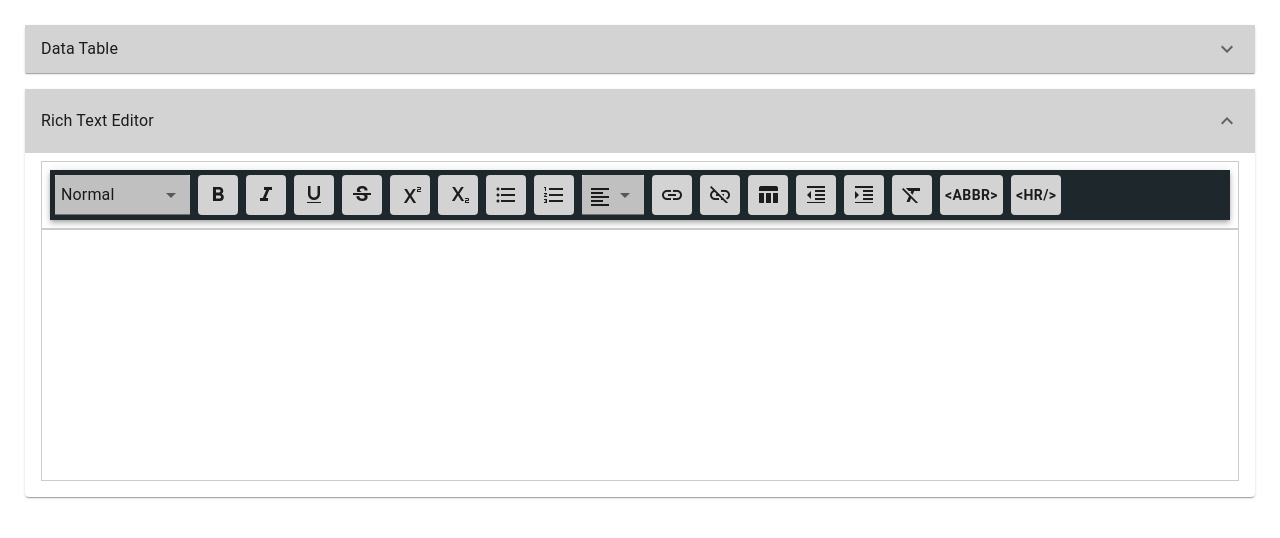
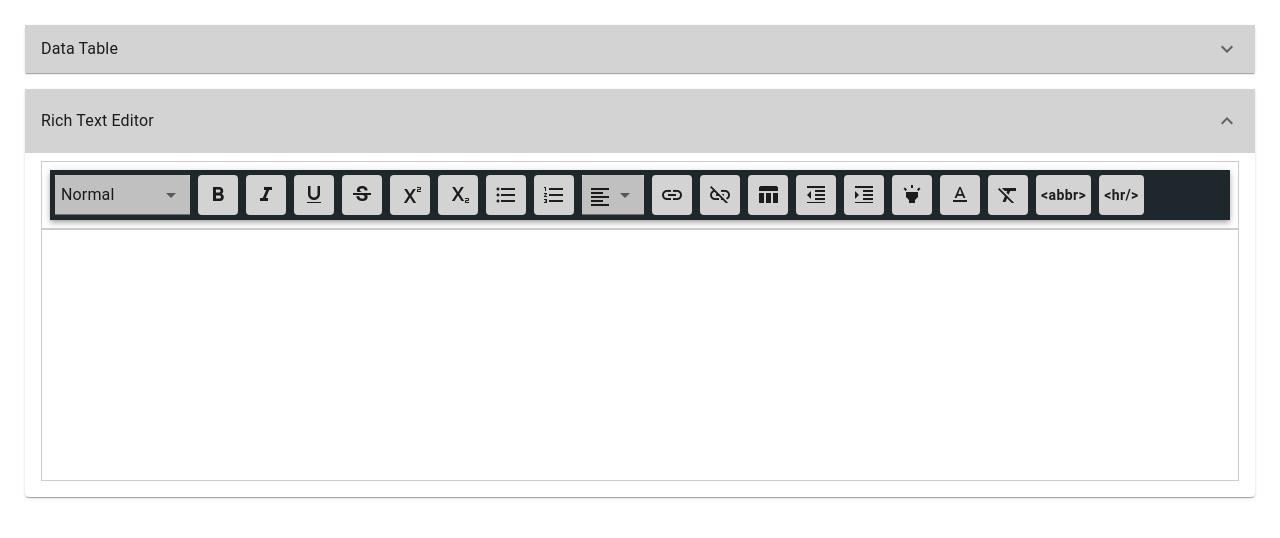
Before and after one commit to Gammaalpha/react-enhanced-components, a React (Create React App) app: page / in a window 1280 px wide. Shown: the top 538 px of the page. Built offline with nearby package versions, Linux system fonts and the light colour scheme; the HTML template or start-up script is replaced by a standard one.

Commit message:
text format working

```diff
--- a/src/core/RichTextEditor/CreateStyleButton.tsx
+++ b/src/core/RichTextEditor/CreateStyleButton.tsx
@@ -22,6 +22,9 @@ export function CreateStyleButton(buttonData: IToolbarButton) {
         },
         topPadding: {
             paddingTop: 4
+        },
+        transformNone: {
+            textTransform: 'none'
         }
     }));
 
@@ -61,9 +64,9 @@ export function CreateStyleButton(buttonData: IToolbarButton) {
                                                     <div>
                                                         <Icon>
                                                             {button.icon}
-                                                        </Icon> {button?.buttonText}
+                                                        </Icon> <span> {button?.buttonText}</span>
                                                     </div>
-                                                    : button?.buttonText}
+                                                    : <span> {button?.buttonText}</span>}
                                             </div>
                                         </Tooltip>
                                     </MenuItem>
@@ -72,12 +75,12 @@ export function CreateStyleButton(buttonData: IToolbarButton) {
                         </Tooltip>
                     </FormControl>
                     : <Tooltip placement={buttonData?.position ? buttonData.position : "top"} title={`${buttonData.tooltip}`}>
-                        <Button disabled={buttonData.disabled} aria-label={buttonData.ariaLabel} onMouseDown={(e: React.MouseEvent<HTMLButtonElement, MouseEvent>) => buttonData.callback(e)} className={buttonData.buttonStyle}>
+                        <Button disabled={buttonData.disabled} aria-label={buttonData.ariaLabel} onMouseDown={(e: React.MouseEvent<HTMLButtonElement, MouseEvent>) => buttonData.callback(e)} className={`${buttonData.buttonStyle} ${classes.transformNone}`}>
                             {buttonData?.icon !== '' ?
                                 <div><Icon className={classes.topPadding}>
                                     {buttonData.icon}
-                                </Icon> <strong>{buttonData?.buttonText}</strong></div>
-                                : <strong>{buttonData?.buttonText}</strong>}
+                                </Icon> <span><strong>{buttonData?.buttonText}</strong></span></div>
+                                : <span><strong>{buttonData?.buttonText}</strong></span>}
                         </Button>
                     </Tooltip>}
             </div>
--- a/src/core/RichTextEditor/CustomToolbar/CustomToolbar.tsx
+++ b/src/core/RichTextEditor/CustomToolbar/CustomToolbar.tsx
@@ -1,9 +1,10 @@
 import React, { useReducer, useEffect } from 'react'
-import { IndentDir, TextStyle, TextStyleType, IToolbarButton, IndentDirType, TextAlignmentType, TextAlignment, ListFormat, ListFormatType } from '../model/RichText';
+import { IndentDir, TextStyle, TextStyleType, IToolbarButton, IndentDirType, TextAlignmentType, TextAlignment, ListFormat, ListFormatType, BlockFormat, BlockFormatType } from '../model/RichText';
 import { makeStyles, createStyles, Theme, AppBar } from '@material-ui/core';
 import Toolbar from '@material-ui/core/Toolbar';
 import { CreateStyleButton } from '../CreateStyleButton';
 import './CustomToolbar.css'
+import { Quill } from 'react-quill';
 
 
 export interface IToolbar {
@@ -46,8 +47,6 @@ const useStyles = makeStyles((theme: Theme) => createStyles({
     selectEmpty: {
         marginRight: theme.spacing(1),
         backgroundColor: 'lightgray',
-        // minHeight: '25px',
-
         minWidth: '40px',
         '&:hover': {
             backgroundColor: 'darkgray'
@@ -60,7 +59,19 @@ const useStyles = makeStyles((theme: Theme) => createStyles({
             marginTop: 5
         }
     },
-
+    pullQuoteStyle: {
+        padding: 32,
+        borderLeft: 'none',
+        borderRight: 'none',
+        textAlign: 'center',
+        fontSize: 24,
+        margin: '28px 0 28px 0',
+        borderTop: '2px solid lightgray',
+        borderBottom: '2px solid lightgray',
+        '& span': {
+            fontStyle: 'italic',
+        }
+    },
     blockStyle: {
         marginTop: 2,
         marginBottom: 2,
@@ -85,13 +96,34 @@ const useStyles = makeStyles((theme: Theme) => createStyles({
     },
 }));
 
+let Parchment = Quill.import('parchment');
 
+let config = {
+    scope: Parchment.Scope.BLOCK,
+};
+
+let MClass = new Parchment.Attributor.Class('mark', 'style', config);
+Quill.register(MClass, true)
+
+let SizeClass = Quill.import('formats/size');
+SizeClass.whitelist = [
+    'small',
+    'medium',
+    'mediumplus',
+    'large',
+    'xlarge',
+    'xlargeplus',
+    'xxlarge',
+    'xxxlarge',
+    'xxlargeplus',
+    'super'];
+Quill.register(SizeClass, true);
 
 export default function CustomToolbar(props: IToolbar) {
     const classes = useStyles();
     const [state, setState] = useReducer((state: any, newState: any) =>
         ({ ...state, ...newState }),
-        { fontStyle: 'paragraph', alignment: 'left', selectedText: undefined, formats: {}, selectedUrl: undefined, urlDialog: false, tableDialog: false });
+        { fontStyle: 'paragraph', alignment: 'left', selectedText: undefined, formats: {}, selectedUrl: undefined, abbrDialog: false, fontColorDialog: false, highlightDialog: false, urlDialog: false, tableDialog: false });
 
     useEffect(() => {
         console.log("state updated:", state);
@@ -135,9 +167,13 @@ export default function CustomToolbar(props: IToolbar) {
     }
 
     const applyFormat = (name: string, value: any) => {
-
         const quill = getEditor();
-        quill.format(name, value);
+        if (name === 'mark') {
+            quill.format('mark', value);
+        }
+        else {
+            quill.format(name, value);
+        }
         setTimeout(() => {
             // console.log("applyFormat");
             handleChangeSelection(quill.getSelection(), undefined, undefined)
@@ -161,6 +197,18 @@ export default function CustomToolbar(props: IToolbar) {
 
     const CustomEditor =
     {
+        _onTextFormatClick(type: BlockFormat) {
+            if (type === BlockFormatType.paragraph) {
+                applyFormat("header", '');
+                return;
+            }
+            if (type === BlockFormatType.pullQuote) {
+                debugger;
+                applyFormat("mark", type);
+                return;
+            }
+            applyFormat("header", type);
+        },
         _onChangeIndentClick(direction: IndentDir) {
             // e.preventDefault();
             const quill = getEditor();
@@ -178,7 +226,6 @@ export default function CustomToolbar(props: IToolbar) {
             }
             applyFormat('script', scriptStyle)
         },
-
         _onStyleMarkClick(style: TextStyle) {
             // e.preventDefault()
             const newStyleValue = !state.formats[`${style}`];
@@ -195,6 +242,18 @@ export default function CustomToolbar(props: IToolbar) {
         _onListClick(listType: ListFormat) {
             const newListValue = (listType === 'bullet' && state.formats.list === 'bullet') || (listType === 'ordered' && state.formats.list === 'ordered') ? false : listType;
             applyFormat('list', newListValue);
+        },
+        _onTextFormatColor() {
+
+        },
+        _onTextHighlight() {
+
+        },
+        _onAbbrInsert() {
+
+        },
+        _onHrInsert() {
+
         }
     }
 
@@ -219,7 +278,7 @@ export default function CustomToolbar(props: IToolbar) {
                     tooltip: '',
                     buttonText: 'Header 1',
                     ariaLabel: 'Header 1 Selection',
-                    callback: (e: React.MouseEvent<HTMLButtonElement, MouseEvent>) => e.preventDefault(),
+                    callback: (e: React.MouseEvent<HTMLButtonElement, MouseEvent>) => CustomEditor._onTextFormatClick(BlockFormatType.headingOne),
                     position: 'top',
                     buttonStyle: '',
                 },
@@ -232,7 +291,7 @@ export default function CustomToolbar(props: IToolbar) {
                     buttonText: 'Header 2',
 
                     ariaLabel: 'Header 2 Selection',
-                    callback: (e: React.MouseEvent<HTMLButtonElement, MouseEvent>) => e.preventDefault(),
+                    callback: (e: React.MouseEvent<HTMLButtonElement, MouseEvent>) => CustomEditor._onTextFormatClick(BlockFormatType.headingTwo),
                     position: 'top',
                     buttonStyle: '',
                 },
@@ -245,31 +304,42 @@ export default function CustomToolbar(props: IToolbar) {
                     buttonText: 'Header 3',
 
                     ariaLabel: 'Header 3 Selection',
-                    callback: (e: React.MouseEvent<HTMLButtonElement, MouseEvent>) => e.preventDefault(),
+                    callback: (e: React.MouseEvent<HTMLButtonElement, MouseEvent>) => CustomEditor._onTextFormatClick(BlockFormatType.headingThree),
                     position: 'top',
                     buttonStyle: '',
                 },
+                {
+                    key: 'header4',
+                    className: 'header4',
+                    value: 3,
+                    icon: '',
+                    tooltip: '',
+                    buttonText: 'Header 4',
 
+                    ariaLabel: 'Header 4 Selection',
+                    callback: (e: React.MouseEvent<HTMLButtonElement, MouseEvent>) => CustomEditor._onTextFormatClick(BlockFormatType.headingFour),
+                    position: 'top',
+                    buttonStyle: '',
+                },
+                {
+                    key: 'blockquote',
+                    icon: '',
+                    tooltip: '',
+                    buttonText: "Block Quote",
+                    value: 'blockquote',
+                    callback: (e: React.MouseEvent<HTMLButtonElement, MouseEvent>) => CustomEditor._onTextFormatClick(BlockFormatType.blockquote),
+                    ariaLabel: 'Block Quote formatting',
+                    position: 'top',
+                    buttonStyle: '',
+                },
                 {
                     key: 'pullQuote',
                     icon: '',
                     tooltip: '',
                     buttonText: "Pull Quote",
                     value: 'pullQuote',
-                    callback: (e: React.MouseEvent<HTMLButtonElement, MouseEvent>) => e.preventDefault()
-                    ,
+                    callback: (e: React.MouseEvent<HTMLButtonElement, MouseEvent>) => CustomEditor._onTextFormatClick(BlockFormatType.pullQuote),
                     ariaLabel: 'Pull Quote formatting',
-                    position: 'top',
-                    buttonStyle: '',
-                },
-                {
-                    key: 'monospaced',
-                    icon: '',
-                    tooltip: '',
-                    buttonText: "Monospaced",
-                    value: 'monospaced',
-                    callback: (e: React.MouseEvent<HTMLButtonElement, MouseEvent>) => e.preventDefault(),
-                    ariaLabel: 'Heading 3 formatting',
                     position: 'top',
                     buttonStyle: '',
                 },
@@ -282,7 +352,7 @@ export default function CustomToolbar(props: IToolbar) {
                     buttonText: 'Normal',
 
                     ariaLabel: 'Normal Selection',
-                    callback: (e: React.MouseEvent<HTMLButtonElement, MouseEvent>) => e.preventDefault(),
+                    callback: (e: React.MouseEvent<HTMLButtonElement, MouseEvent>) => CustomEditor._onTextFormatClick(BlockFormatType.paragraph),
                     position: 'top',
                     buttonStyle: '',
                 }
@@ -486,6 +556,24 @@ export default function CustomToolbar(props: IToolbar) {
             buttonStyle: classes.cmdButton
         },
         {
+            key: 'highlight',
+            icon: 'highlight',
+            tooltip: 'Highlight text',
+            ariaLabel: 'Highlight text',
+            callback: () => CustomEditor._onTextHighlight(),
+            position: 'top',
+            buttonStyle: classes.cmdButton
+        },
+        {
+            key: 'text_format',
+            icon: 'text_format',
+            tooltip: 'Format text color',
+            ariaLabel: 'Format text color',
+            callback: () => CustomEditor._onTextFormatColor(),
+            position: 'top',
+            buttonStyle: classes.cmdButton
+        },
+        {
             key: 'format_clear',
             icon: 'format_clear',
             tooltip: 'Format Clear',
--- a/src/core/RichTextEditor/RichTextEditor.tsx
+++ b/src/core/RichTextEditor/RichTextEditor.tsx
@@ -11,7 +11,7 @@ export function RichTextEditor(props: IRichText) {
     const editorId = `quillEditor_${randNum}`;
     const [editorRefState, setEditorRefState] = useState(null)
     const handleIncomingRef = (ref: any) => {
-        console.log("ref handled", ref);
+        // console.log("ref handled", ref);
         setEditorRefState(ref)
     }
     const render = () => {
--- a/src/core/RichTextEditor/model/RichText.ts
+++ b/src/core/RichTextEditor/model/RichText.ts
@@ -46,15 +46,18 @@ export enum ListFormatType {
     bulletedList = 'bullet',
     orderedList = 'ordered'
 }
-export type BlockFormat = "paragraph" | "heading_1" | "heading_2" | "heading_3" | "pullQuote" | "monospaced";
+// export type BlockFormat = "paragraph" | "heading_1" | "heading_2" | "heading_3" | "pullQuote" | "monospaced";
+
+export type BlockFormat = "H1" | "H2" | "H3" | "H4" | "H5" | "H6" | "blockquote" | "paragraph" | "pullQuote";
 
 export enum BlockFormatType {
     paragraph = 'paragraph',
-    headingOne = 'heading_1',
-    headingTwo = 'heading_2',
-    headingThree = 'heading_3',
-    pullQuote = 'pullQuote',
-    monospaced = 'monospaced'
+    headingOne = 'H1',
+    headingTwo = 'H2',
+    headingThree = 'H3',
+    headingFour = 'H4',
+    blockquote = 'blockquote',
+    pullQuote = 'pullQuote'
 };
 
 export type IndentDir = -1 | 1;
```
Also changed, not shown: src/core/RichTextEditor/CustomToolbar/CustomToolbar.css (+12 -0 lines).
